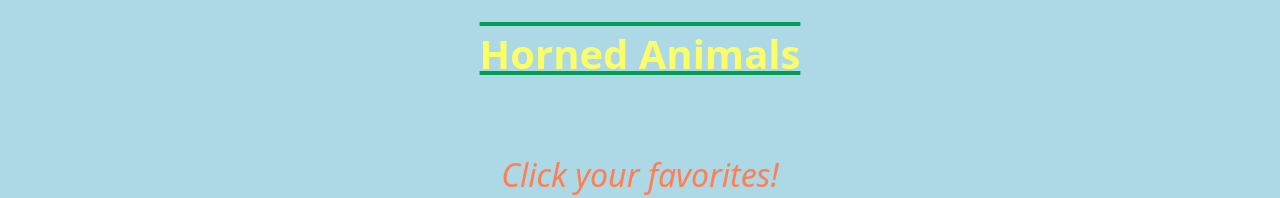
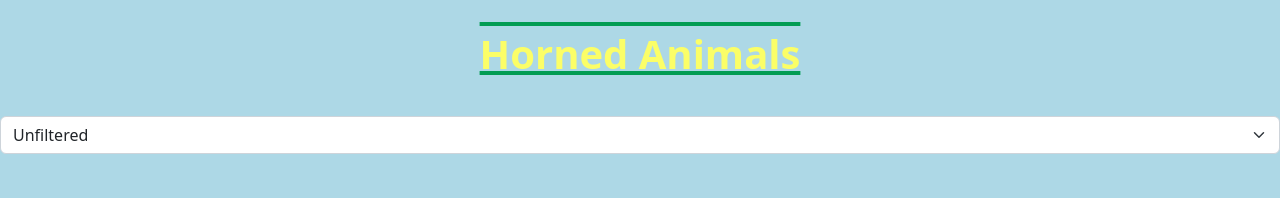
Before and after one commit to holcombheather/animal-app, a React (Create React App) app: page / in a window 1280 px wide. Shown: the top 198 px of the page. Built offline with nearby package versions, Linux system fonts and the light colour scheme.

Commit message:
rendered select menu without full functionality

```diff
--- a/src/App.js
+++ b/src/App.js
@@ -6,6 +6,8 @@ import imageUrls from './data.json';
 import 'bootstrap/dist/css/bootstrap.min.css';
 import SelectedBeast from './components/SelectedBeast';
 import './AppStyle.css';
+import { Form } from 'react-bootstrap';
+import FilterForm from './components/FilterForm';
 
 class App extends Component {
 
@@ -14,6 +16,7 @@ class App extends Component {
     this.state = {
       showModal: false,
       selectedBeast: {},
+      // showAllBeasts: true
     };
   }
 
@@ -31,11 +34,17 @@ class App extends Component {
       });
   }
 
+  handleFilter = (event) => {
+    //update state
+    alert(event.target.value);
+  }
+
 
   render() {
     return (
       <>
         <Header />
+        <FilterForm onFilter={this.handleFilter}></FilterForm>
         <Main
           imageUrls={imageUrls}
           onImageClick={(beast) => this.handleModalOpen({
--- /dev/null
+++ b/src/components/FilterForm.js
@@ -0,0 +1,19 @@
+import React, { Component } from 'react';
+import { Form } from 'react-bootstrap';
+
+
+class FilterForm extends Component {
+    render() {
+        return (
+            <Form.Select aria-label="Default select example" onChange={this.props.onFilter}>
+                <option>Unfiltered</option>
+                <option value="1">1</option>
+                <option value="2">2</option>
+                <option value="3">3</option>
+                <option value="100">100</option>
+            </Form.Select>
+        )
+    }
+}
+
+export default FilterForm;
```
